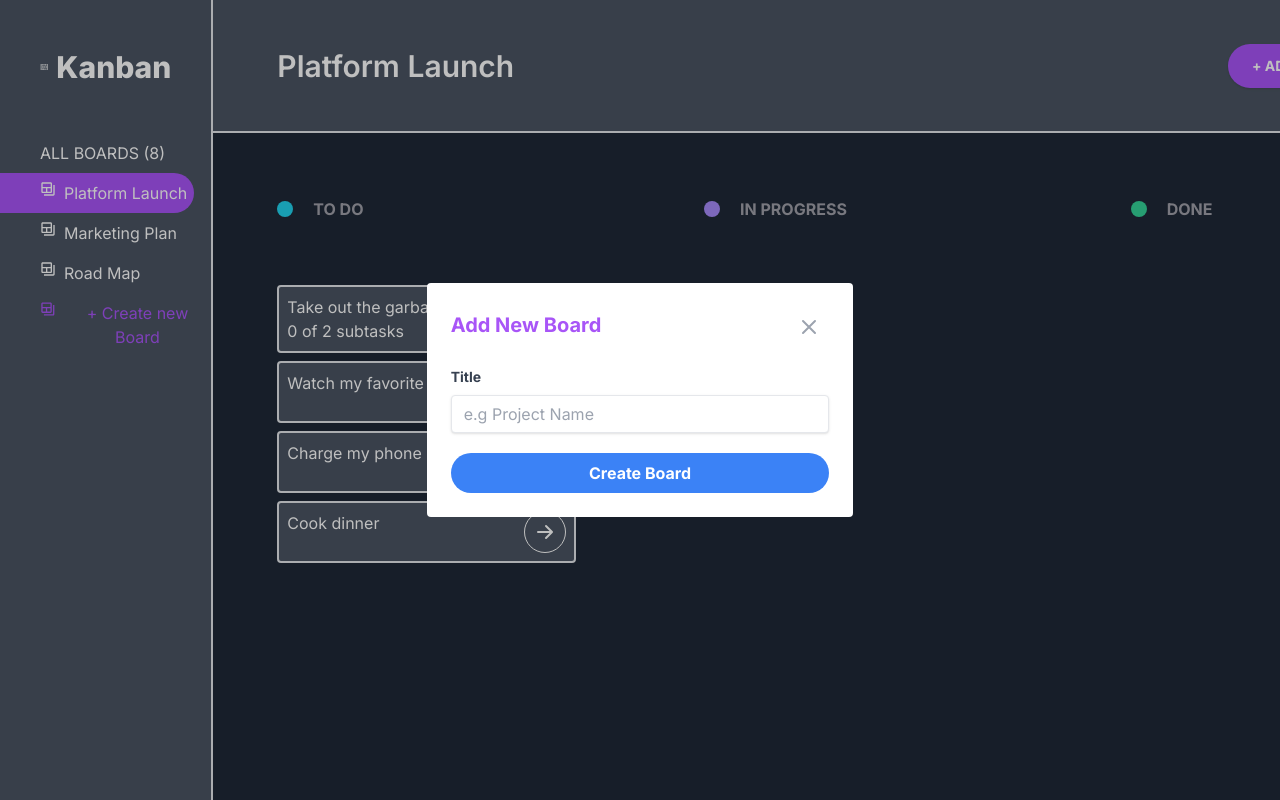
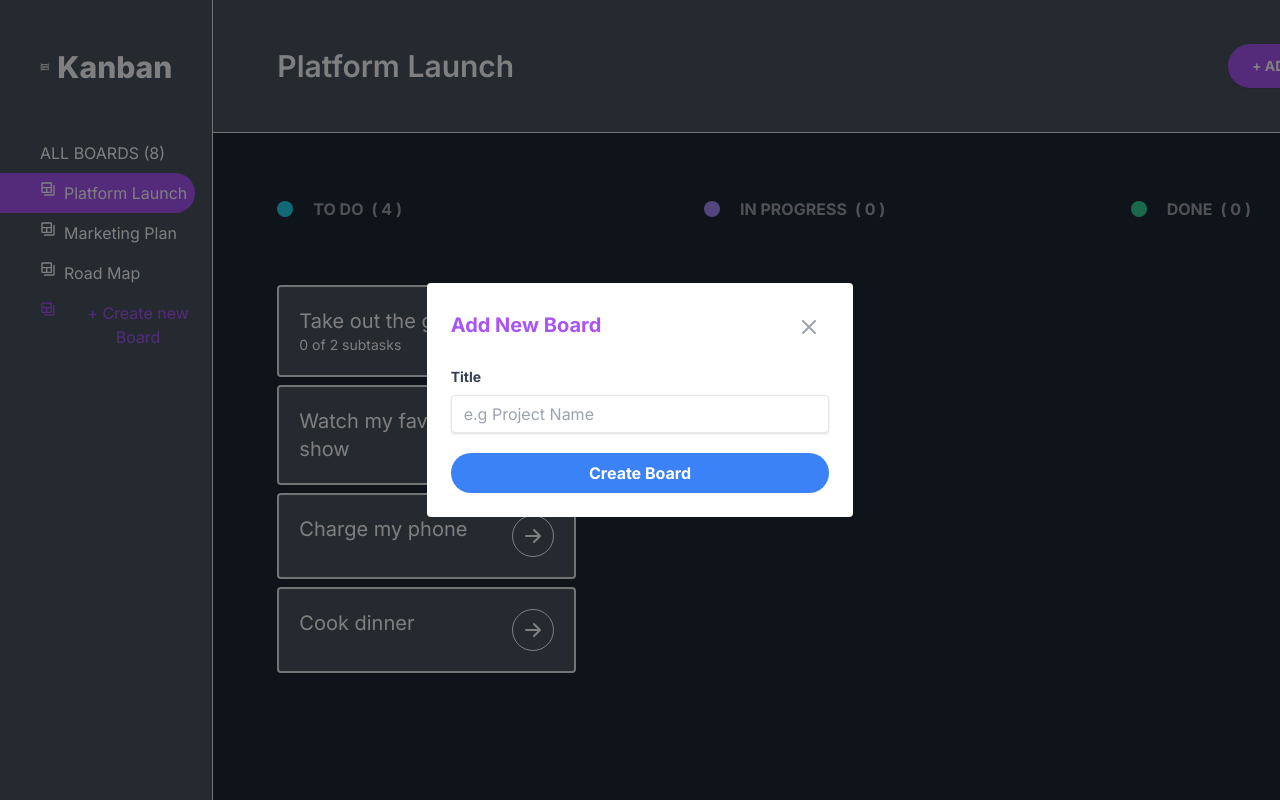
Before and after one commit to grandonbarcia/kanban-board, a Next.js app: page / in a window 1280 px wide. Both pictures are taken after a click on the button "+ Create new Board". Shown: the top 800 px of the page. Built offline with nearby package versions, Linux system fonts and the light colour scheme.

Commit message:
redesigning task and modal

```diff
--- a/app/Components/Column.js
+++ b/app/Components/Column.js
@@ -19,14 +19,12 @@ export default function Column({ column, tasks, data, setData }) {
       <div className="flex items-center p-8 text-zinc-400 font-bold">
         <div className={CIRCLE_COLOR[column.title]}></div>
         <div className="pl-5">{column.title.toUpperCase()}</div>
+        <div className="pl-2">( {column.taskIds.length} )</div>
       </div>
       <Droppable droppableId={column.id}>
         {(provided, snapshot) => (
           <div
-            className={
-              'p-8 grow h-96 ' +
-              (snapshot.isDraggingOver ? 'bg-blue-200' : 'bg-white-500')
-            }
+            className={'p-8 grow h-96 '}
             ref={provided.innerRef}
             {...provided.droppableProps}
           >
--- a/app/Components/Modal.js
+++ b/app/Components/Modal.js
@@ -255,7 +255,7 @@ export default function Modal({ data, setData }) {
               </div>
             </div>
           </div>
-          <div className="opacity-25 fixed inset-0 z-40 bg-black"></div>
+          <div className="opacity-50 fixed inset-0 z-40 bg-black"></div>
         </>
       ) : null}
     </>
--- a/app/Components/SideBar.js
+++ b/app/Components/SideBar.js
@@ -48,7 +48,7 @@ export default function SideBar({
   }
 
   return (
-    <div className="h-screen w-1/6 border-r-2 bg-gray-600 text-white">
+    <div className="h-screen w-1/6 border-r bg-gray-600 text-white">
       <div className="h-1/6 flex items-center text-3xl font-extrabold p-10 ">
         <BiAbacus className=" mr-2" /> Kanban
       </div>
@@ -136,7 +136,7 @@ export default function SideBar({
                 </div>
               </div>
 
-              <div className="opacity-25 fixed inset-0 z-40 bg-black"></div>
+              <div className="opacity-50 fixed inset-0 z-40 bg-black"></div>
             </>
           ) : null}
         </div>
--- a/app/Components/Task.js
+++ b/app/Components/Task.js
@@ -31,7 +31,7 @@ export default function Task({
 
   function SubtasksTrackerForColumn() {
     return (
-      <div>
+      <div className="text-sm">
         {subtasksComplete} of {subtasksIds.length} subtasks
       </div>
     );
@@ -81,9 +81,9 @@ export default function Task({
             {...provided.dragHandleProps}
             ref={provided.innerRef}
           >
-            <div className="flex justify-between  ">
+            <div className="flex justify-between p-3 ">
               <div>
-                <div>{task.title}</div>
+                <div className="text-xl">{task.title}</div>
                 <div>
                   {subtasksIds.length != 0 ? (
                     <SubtasksTrackerForColumn />
--- a/app/Initial-Data/road-map.js
+++ b/app/Initial-Data/road-map.js
@@ -2,7 +2,7 @@ const initialData = {
   tasks: {
     'task-1': {
       id: 'task-1',
-      title: ' Figure Out What You Want In Life',
+      title: 'Figure Out What You Want In Life',
       content:
         'Sed ut perspiciatis, unde omnis iste natus error sit voluptatem accusantium doloremque laudantium, totam rem aperiam eaque ipsa, quae ab illo inventore veritatis et quasi architecto beatae vitae dicta sunt, explicabo.',
       subtasks: {},
@@ -27,7 +27,7 @@ const initialData = {
     },
     'task-4': {
       id: 'task-4',
-      title: ' Start Setting Goals ',
+      title: 'Start Setting Goals ',
       content:
         'Sed ut perspiciatis, unde omnis iste natus error sit voluptatem accusantium doloremque laudantium, totam rem aperiam eaque ipsa, quae ab illo inventore veritatis et quasi architecto beatae vitae dicta sunt, explicabo.',
       subtasks: {},
--- a/app/page.js
+++ b/app/page.js
@@ -139,7 +139,7 @@ export default function Home() {
           setBoardNames={setBoardNames}
         />
         <div className="w-screen ">
-          <div className="flex h-1/6 justify-between  border-b-2  bg-gray-600 text-white p-16">
+          <div className="flex h-1/6 justify-between  border-b  bg-gray-600 text-white p-16">
             <div className="flex items-center text-3xl  font-semibold">
               <span>{activeBoard}</span>
             </div>
```
